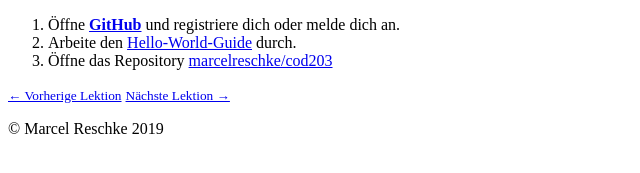
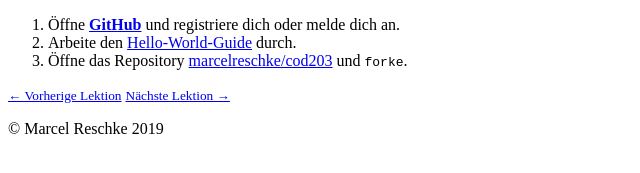
Before and after one commit to wesleyklose/cod203, a website: page lesson1.html in a window 1280 px wide. Shown: the part 279-452 px from the top of the page, 0-640 px from the left. Drawn offline with Linux system fonts and the light colour scheme.

Commit message:
Content in lesson 1

```diff
--- a/lesson1.html
+++ b/lesson1.html
@@ -14,7 +14,7 @@
         <ol>
             <li>Öffne <strong><a href="https://github.com" target="_blank">GitHub</a></strong> und registriere dich oder melde dich an.</li>
             <li>Arbeite den <a href="https://guides.github.com/activities/hello-world/" target="_blank">Hello-World-Guide</a> durch.</li>
-            <li>Öffne das Repository <a href="https://github.com/marcelreschke/cod203" target="_blank">marcelreschke/cod203</a></li>
+            <li>Öffne das Repository <a href="https://github.com/marcelreschke/cod203" target="_blank">marcelreschke/cod203</a> und <code>forke</code>.</li>
 
         </ol>
 
```
